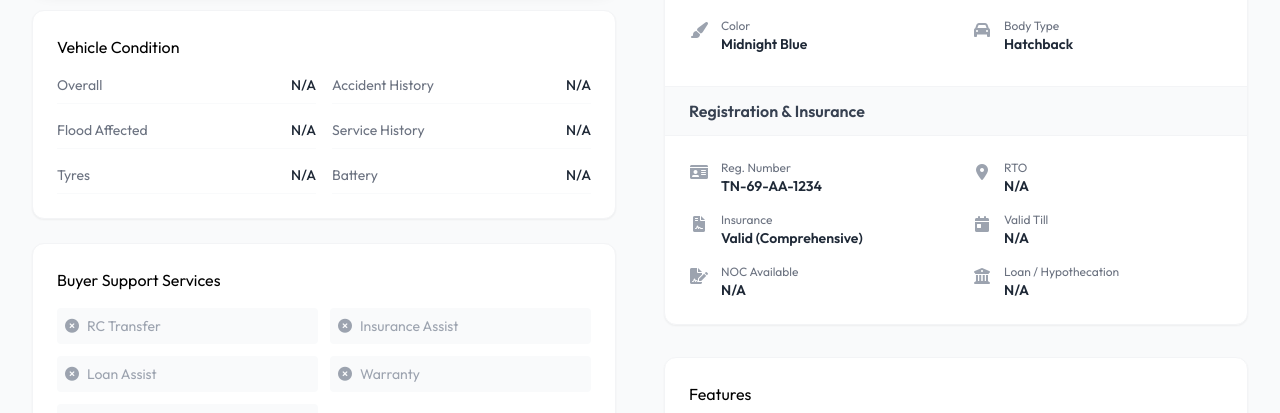
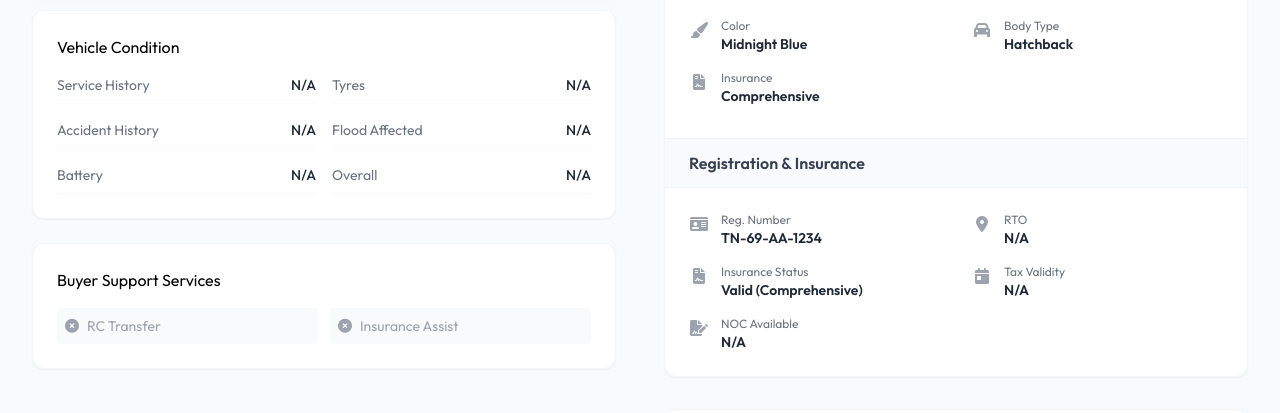
Before and after one commit to Sushiiel/Sri-tiruchendur-cars, a React (Vite) app: page /cars/1 in a window 1280 px wide. Shown: the part 528-941 px from the top of the page. Built offline with nearby package versions, Linux system fonts and the light colour scheme.

Commit message:
Update car details fields: Reorder conditions, update support services, specs and registration labels

```diff
--- a/src/components/dashboard/CarForm.tsx
+++ b/src/components/dashboard/CarForm.tsx
@@ -33,10 +33,7 @@ export default function CarForm({ carId, onCancel, onSuccess }: CarFormProps) {
         },
         support: {
             rcTransfer: true,
-            insurance: false,
-            loan: false,
-            warranty: false,
-            returnPolicy: false
+            insurance: false
         }
     };
 
@@ -200,16 +197,11 @@ export default function CarForm({ carId, onCancel, onSuccess }: CarFormProps) {
                                     <option value="Third Party">Third Party</option>
                                 </select>
                             </FormGroup>
-                            <FormGroup label="Valid Till">
+                            <FormGroup label="Tax Validity">
                                 <input {...register('insuranceValidTill')} type="date" className="input-field" />
                             </FormGroup>
                         </div>
-                        <FormGroup label="Hypothecation (Loan)">
-                            <select {...register('loan')} className="input-field">
-                                <option value="No">No</option>
-                                <option value="Yes">Yes</option>
-                            </select>
-                        </FormGroup>
+
                         <FormGroup label="NOC Available">
                             <select {...register('noc')} className="input-field">
                                 <option value="Yes">Yes</option>
@@ -354,9 +346,6 @@ export default function CarForm({ carId, onCancel, onSuccess }: CarFormProps) {
                     <div className="flex flex-wrap gap-6 mb-8">
                         <label className="flex items-center gap-2"><input type="checkbox" {...register('support.rcTransfer')} className="checkbox" /> RC Transfer Support</label>
                         <label className="flex items-center gap-2"><input type="checkbox" {...register('support.insurance')} className="checkbox" /> Insurance Assistance</label>
-                        <label className="flex items-center gap-2"><input type="checkbox" {...register('support.loan')} className="checkbox" /> Loan Assistance</label>
-                        <label className="flex items-center gap-2"><input type="checkbox" {...register('support.warranty')} className="checkbox" /> Warranty</label>
-                        <label className="flex items-center gap-2"><input type="checkbox" {...register('support.returnPolicy')} className="checkbox" /> Return / Replacement Policy</label>
                     </div>
 
                     <h3 className="section-title">9. Additional Notes</h3>
--- a/src/pages/CarDetails.tsx
+++ b/src/pages/CarDetails.tsx
@@ -78,12 +78,12 @@ export default function CarDetails() {
                         <div className="bg-white p-6 rounded-xl shadow-sm border border-gray-100">
                             <h3 className="section-title mb-4">Vehicle Condition</h3>
                             <div className="grid grid-cols-2 gap-4 text-sm">
-                                <ConditionRow label="Overall" value={car.condition} />
+                                <ConditionRow label="Service History" value={car.serviceHistory} />
+                                <ConditionRow label="Tyres" value={car.tyreCondition} />
                                 <ConditionRow label="Accident History" value={car.accident} />
                                 <ConditionRow label="Flood Affected" value={car.flood} />
-                                <ConditionRow label="Service History" value={car.serviceHistory} />
-                                <ConditionRow label="Tyres" value={car.tyreCondition} />
                                 <ConditionRow label="Battery" value={car.batteryCondition} />
+                                <ConditionRow label="Overall" value={car.condition} />
                             </div>
                             {car.majorIssues && (
                                 <div className="mt-4 p-3 bg-red-50 text-red-700 rounded-lg text-sm">
@@ -98,9 +98,6 @@ export default function CarDetails() {
                             <div className="grid grid-cols-2 gap-3">
                                 <SupportItem label="RC Transfer" active={car.support?.rcTransfer} />
                                 <SupportItem label="Insurance Assist" active={car.support?.insurance} />
-                                <SupportItem label="Loan Assist" active={car.support?.loan} />
-                                <SupportItem label="Warranty" active={car.support?.warranty} />
-                                <SupportItem label="Return Policy" active={car.support?.returnPolicy} />
                             </div>
                         </div>
                     </div>
@@ -141,6 +138,7 @@ export default function CarDetails() {
                                 <SpecRow icon="fa-user" label="Ownership" value={car.owner} />
                                 <SpecRow icon="fa-paint-brush" label="Color" value={car.color || 'N/A'} />
                                 <SpecRow icon="fa-car" label="Body Type" value={car.bodyType || 'N/A'} />
+                                <SpecRow icon="fa-file-contract" label="Insurance" value={car.insuranceType || 'N/A'} />
                             </div>
 
                             <div className="bg-gray-50 px-6 py-3 border-t border-b border-gray-100 font-semibold text-gray-700 mt-2">
@@ -149,10 +147,9 @@ export default function CarDetails() {
                             <div className="p-6 grid grid-cols-2 gap-y-4 gap-x-8">
                                 <SpecRow icon="fa-id-card" label="Reg. Number" value={car.regNumber || 'N/A'} />
                                 <SpecRow icon="fa-map-marker-alt" label="RTO" value={car.rto || 'N/A'} />
-                                <SpecRow icon="fa-file-contract" label="Insurance" value={`${car.insuranceStatus || 'N/A'} (${car.insuranceType || ''})`} />
-                                <SpecRow icon="fa-calendar-day" label="Valid Till" value={car.insuranceValidTill || 'N/A'} />
+                                <SpecRow icon="fa-file-contract" label="Insurance Status" value={`${car.insuranceStatus || 'N/A'} (${car.insuranceType || ''})`} />
+                                <SpecRow icon="fa-calendar-day" label="Tax Validity" value={car.insuranceValidTill || 'N/A'} />
                                 <SpecRow icon="fa-file-signature" label="NOC Available" value={car.noc || 'N/A'} />
-                                <SpecRow icon="fa-university" label="Loan / Hypothecation" value={car.loan || 'N/A'} />
                             </div>
                         </div>
 
--- a/src/types/car.ts
+++ b/src/types/car.ts
@@ -28,7 +28,7 @@ export interface Car {
     insuranceStatus?: string;
     insuranceType?: string;
     insuranceValidTill?: string;
-    loan?: string;
+
     noc?: string;
 
     // Pricing
@@ -61,9 +61,6 @@ export interface Car {
     support?: {
         rcTransfer: boolean;
         insurance: boolean;
-        loan: boolean;
-        warranty: boolean;
-        returnPolicy?: boolean;
     };
 
     // Notes
```
